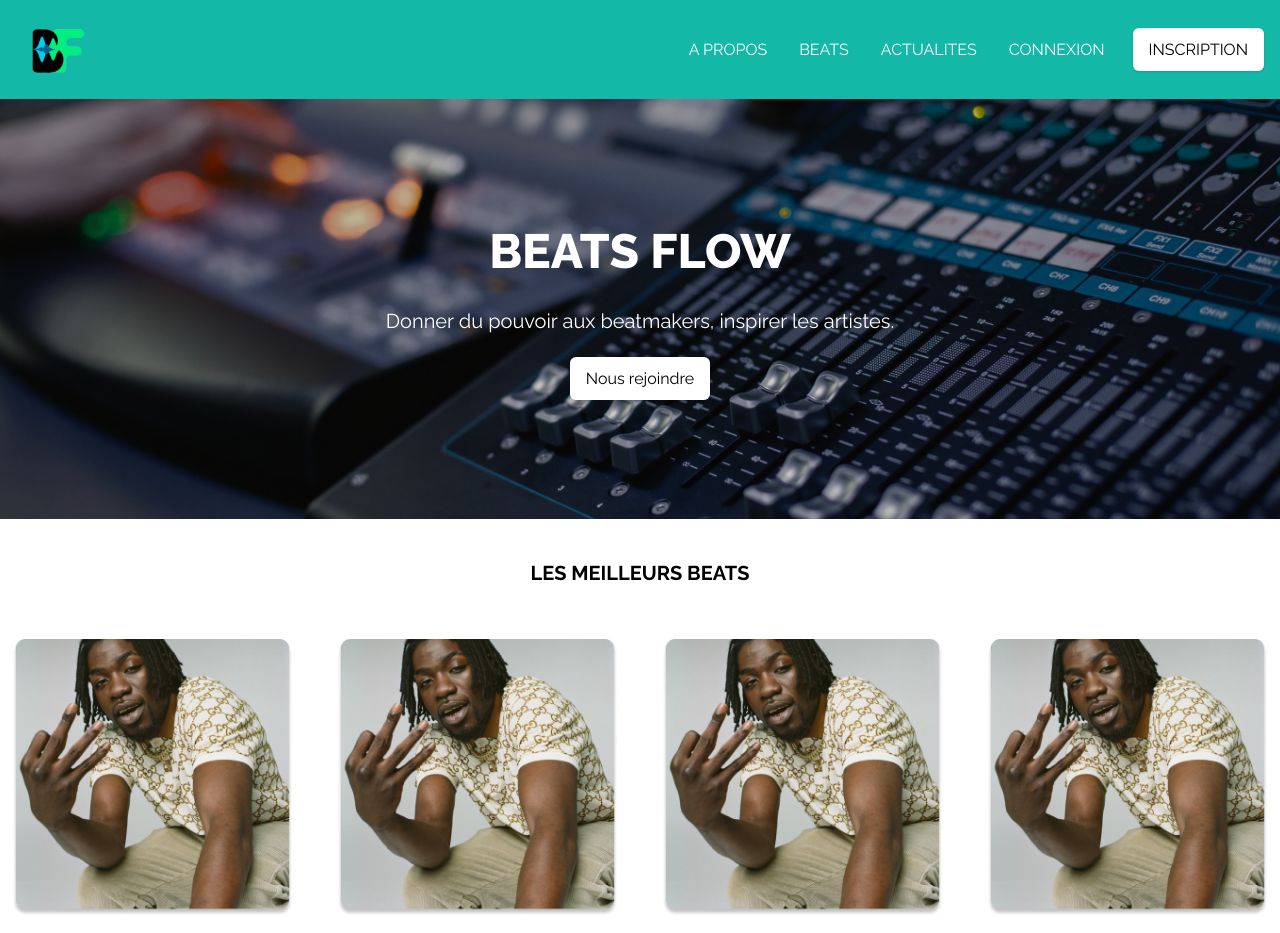
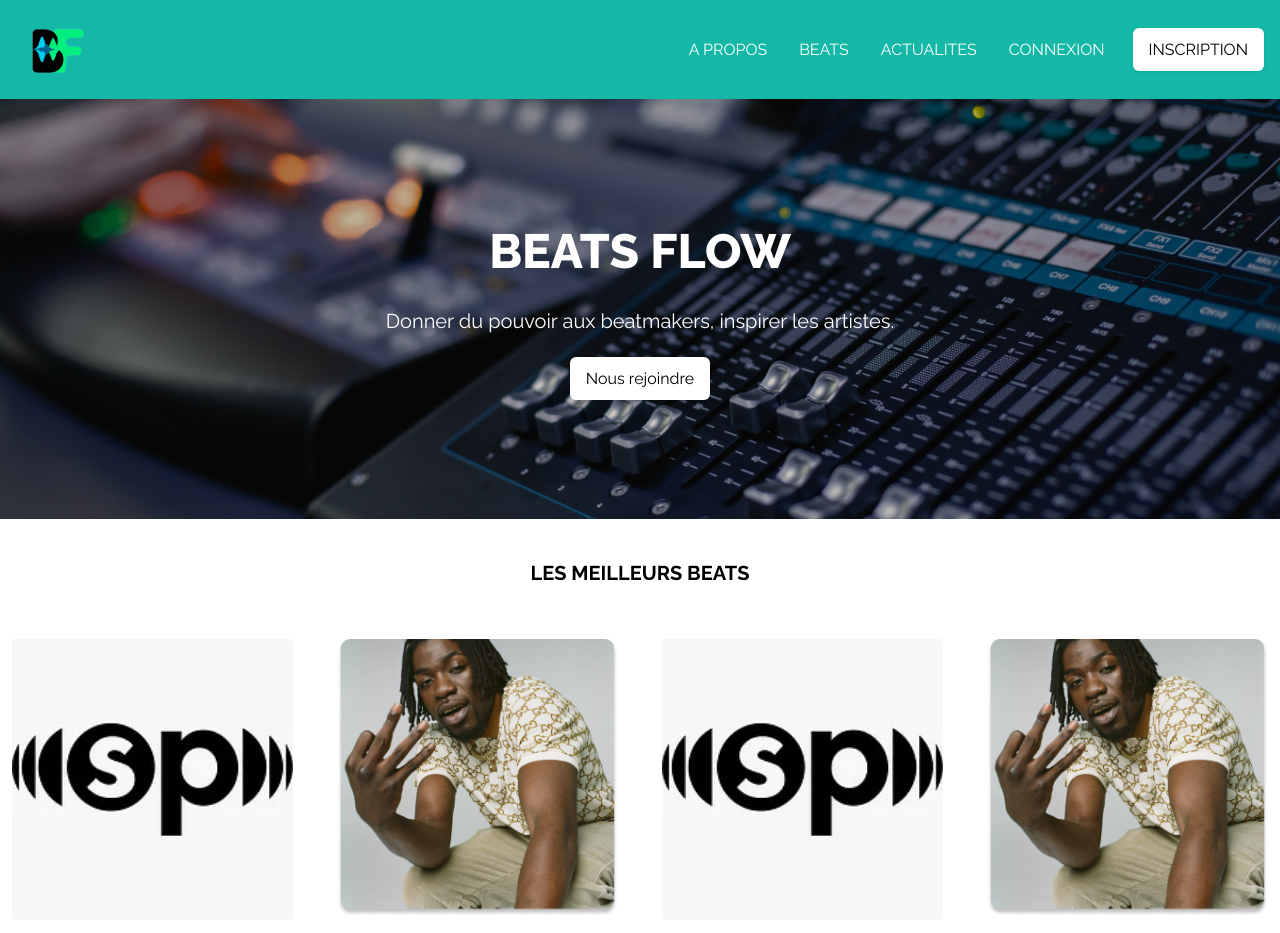
Before and after one commit to jimmy-martin/beatsflow-front, a Next.js app: page / in a window 1280 px wide. Shown: the top 933 px of the page. Built offline with nearby package versions, Linux system fonts and the light colour scheme; no server answers.

Commit message:
Manage audio player (play wanted beat)

```diff
--- a/src/components/AudioPlayer/index.tsx
+++ b/src/components/AudioPlayer/index.tsx
@@ -1,5 +1,6 @@
 /* eslint-disable react/jsx-key */
 import AudioPlayerDescription from './components/Description'
+import { useRouter } from 'next/router'
 import H5AudioPlayer from 'react-h5-audio-player'
 import 'react-h5-audio-player/lib/styles.css'
 
@@ -14,10 +15,21 @@
 
 export default function AudioPlayer({ beat }: AudioPlayerProps) {
   let { title, audioUrl, imageUrl, username } = beat
-  audioUrl = '/beats/reflected-light-147979.mp3'
+
+  const router = useRouter()
+
+  const isLoginOrRegisterPage =
+    router.pathname === '/connexion' || router.pathname === '/inscription'
+
+  if (isLoginOrRegisterPage) {
+    return null
+  }
+
   return (
+    <div className="sticky bottom-0">
       <H5AudioPlayer
         src={audioUrl}
+        autoPlay
         customAdditionalControls={[
           <AudioPlayerDescription
             title={title}
@@ -26,5 +38,6 @@
           />,
         ]}
       />
+    </div>
   )
 }
--- a/src/components/Beat/Hover/index.tsx
+++ b/src/components/Beat/Hover/index.tsx
@@ -1,15 +1,26 @@
+import { AudioContext } from '@/contexts/audioContext'
+import { Beat } from '@/data'
 import Image from 'next/image'
+import { useContext } from 'react'
 
-type HoverProps = {
-  imageUrl?: string
-}
+export default function Hover(beat: Beat) {
+  const { title, audioUrl, imageUrl, username, categoryName } = beat
 
-export default function Hover({ imageUrl }: HoverProps) {
+  const audioContext = useContext(AudioContext)
+
+  if (!audioContext) {
+    throw new Error("AudioContext doesn't exist")
+  }
+
+  const { playBeat } = audioContext
+  const handleClickOnPlayButton = () => {
+    playBeat({ title, audioUrl, imageUrl, username, categoryName })
+  }
   return (
     <div className="group relative">
       <Image
         className="w-full md:w-72 block rounded mx-auto"
-        src={imageUrl ?? '/assets/placeholders/home-beats-placeholder.png'}
+        src={imageUrl}
         alt=""
         width={150}
         height={150}
@@ -28,7 +39,10 @@
           </svg>
         </button>
 
-        <button className="hover:scale-110 text-white opacity-0 transform translate-y-3 group-hover:translate-y-0 group-hover:opacity-100 transition">
+        <button
+          onClick={handleClickOnPlayButton}
+          className="hover:scale-110 text-white opacity-0 transform translate-y-3 group-hover:translate-y-0 group-hover:opacity-100 transition"
+        >
           <svg
             xmlns="http://www.w3.org/2000/svg"
             width="40"
--- a/src/components/Beat/index.tsx
+++ b/src/components/Beat/index.tsx
@@ -1,21 +1,22 @@
 import Hover from './Hover'
+import { Beat as BeatType } from '@/data'
 
 type BeatProps = {
-  title: string
-  username: string
-  categoryName: string
-  imageUrl?: string
+  beat: BeatType
 }
 
-export default function Beat({
-  title,
-  username,
-  categoryName,
-  imageUrl,
-}: BeatProps) {
+export default function Beat({ beat }: BeatProps) {
+  const { title, audioUrl, imageUrl, username, categoryName } = beat
+
   return (
     <div className="rounded p-3 w-full md:w-auto">
-      <Hover imageUrl={imageUrl} />
+      <Hover
+        title={title}
+        audioUrl={audioUrl}
+        imageUrl={imageUrl}
+        username={username}
+        categoryName={categoryName}
+      />
       <div className="p-5 flex justify-between">
         <div>
           <h3 className="text-lg">{title}</h3>
--- a/src/components/HomeSections/BeatSection/index.tsx
+++ b/src/components/HomeSections/BeatSection/index.tsx
@@ -7,13 +7,7 @@
     <HomeSection title="LES MEILLEURS BEATS" seeMoreHref="/beats">
       <div className="grid grid-cols-1 gap-5 sm:grid-cols-2 lg:grid-cols-4 justify-items-center">
         {homeBeats.map((beat, idx) => (
-          <Beat
-            key={idx}
-            title={beat.title}
-            username={beat.username}
-            categoryName={beat.categoryName}
-            imageUrl={beat.imageUrl}
-          />
+          <Beat key={idx} beat={beat} />
         ))}
       </div>
     </HomeSection>
--- /dev/null
+++ b/src/components/Layout/index.tsx
@@ -0,0 +1,19 @@
+import AudioPlayer from '../AudioPlayer'
+import Footer from '../Footer'
+import Header from '../Header'
+import { AudioContext } from '@/contexts/audioContext'
+import React, { useContext } from 'react'
+
+type LayoutProps = {
+  children: React.ReactNode
+}
+
+export default function Layout({ children }: LayoutProps) {
+  return (
+    <>
+      <Header />
+      {children}
+      <Footer />
+    </>
+  )
+}
--- /dev/null
+++ b/src/contexts/audioContext.tsx
@@ -0,0 +1,34 @@
+'use client'
+
+import AudioPlayer from '@/components/AudioPlayer'
+import { Beat, beatPlayed } from '@/data'
+import { createContext, useState } from 'react'
+
+type AudioContextType = {
+  currentTrack: Beat
+  setCurrentTrack: React.Dispatch<React.SetStateAction<Beat>>
+  playBeat: (beat: Beat) => void
+}
+
+type AudioProviderType = {
+  children: React.ReactNode
+}
+
+export const AudioContext = createContext<AudioContextType | undefined>(
+  undefined
+)
+
+export default function AudioProvider({ children }: AudioProviderType) {
+  const [currentTrack, setCurrentTrack] = useState(beatPlayed)
+
+  const playBeat = (beat: Beat) => {
+    setCurrentTrack(beat)
+  }
+
+  return (
+    <AudioContext.Provider value={{ currentTrack, setCurrentTrack, playBeat }}>
+      {children}
+      {currentTrack.title !== '' && <AudioPlayer beat={currentTrack} />}
+    </AudioContext.Provider>
+  )
+}
--- a/src/data/index.ts
+++ b/src/data/index.ts
@@ -1,36 +1,51 @@
-export const beatPlayed = {
-  title: 'Reflected Light',
-  audioUrl: '/beats/reflected-light-147979.mp3',
-  imageUrl: '/assets/reflected-light.webp',
-  username: 'totoonthebeat',
+export type Beat = {
+  title: string
+  audioUrl: string
+  imageUrl: string
+  username: string
+  categoryName: string
 }
 
 export const homeBeats = [
   {
     title: 'Son 1',
+    audioUrl: '/beats/reflected-light-147979.mp3',
     username: 'totoonthebeat',
     categoryName: 'Trap',
-    imageUrl: undefined,
+    imageUrl: '/assets/reflected-light.webp',
   },
   {
     title: 'Son 2',
-    username: 'toto',
-    categoryName: 'Drill',
-    imageUrl: undefined,
+    audioUrl: '/beats/a-call-to-the-soul-149262.mp3',
+    username: 'totoonthebeat',
+    categoryName: 'Rap',
+    imageUrl: '/assets/placeholders/home-beats-placeholder.png',
   },
   {
     title: 'Son 3',
-    username: 'totoonthebeat',
-    categoryName: 'Rap',
-    imageUrl: undefined,
+    audioUrl: '/beats/reflected-light-147979.mp3',
+    username: 'toto',
+    categoryName: 'Drill',
+    imageUrl: '/assets/reflected-light.webp',
   },
   {
     title: 'Son 4',
+    audioUrl: '/beats/my-universe-147152.mp3',
     username: 'totoonthebeat',
     categoryName: 'Afro',
-    imageUrl: undefined,
+    imageUrl: '/assets/placeholders/home-beats-placeholder.png',
   },
 ]
+
+// export const beatPlayed = homeBeats[2]
+
+export const beatPlayed: Beat = {
+  title: '',
+  audioUrl: '',
+  imageUrl: '',
+  username: '',
+  categoryName: '',
+}
 
 export const posts = [
   {
--- a/src/pages/_app.tsx
+++ b/src/pages/_app.tsx
@@ -1,4 +1,5 @@
 import './../styles/globals.css'
+import AudioProvider from '@/contexts/audioContext'
 import type { AppProps } from 'next/app'
 import { Raleway } from 'next/font/google'
 
@@ -6,8 +7,10 @@
 
 export default function App({ Component, pageProps }: AppProps) {
   return (
-    <div className={raleway.className}>
-      <Component {...pageProps} />
-    </div>
+    <AudioProvider>
+      <div className={raleway.className}>
+        <Component {...pageProps} />
+      </div>
+    </AudioProvider>
   )
 }
--- a/src/pages/a-propos.tsx
+++ b/src/pages/a-propos.tsx
@@ -1,15 +1,11 @@
-import AudioPlayer from '@/components/AudioPlayer'
-import Footer from '@/components/Footer'
-import Header from '@/components/Header'
-import { beatPlayed } from '@/data'
+import Layout from '@/components/Layout'
 
 export default function About() {
   return (
     <>
-      <Header />
-      <h1>À propos</h1>
-      <AudioPlayer beat={beatPlayed} />
-      <Footer />
+      <Layout>
+        <h1>À propos</h1>
+      </Layout>
     </>
   )
 }
--- a/src/pages/actualites.tsx
+++ b/src/pages/actualites.tsx
@@ -1,15 +1,11 @@
-import AudioPlayer from '@/components/AudioPlayer'
-import Footer from '@/components/Footer'
-import Header from '@/components/Header'
-import { beatPlayed } from '@/data'
+import Layout from '@/components/Layout'
 
 export default function News() {
   return (
     <>
-      <Header />
-      <h1>Actualités</h1>
-      <AudioPlayer beat={beatPlayed} />
-      <Footer />
+      <Layout>
+        <h1>Actualités</h1>
+      </Layout>
     </>
   )
 }
--- a/src/pages/beats.tsx
+++ b/src/pages/beats.tsx
@@ -1,15 +1,9 @@
-import AudioPlayer from '@/components/AudioPlayer'
-import Footer from '@/components/Footer'
-import Header from '@/components/Header'
-import { beatPlayed } from '@/data'
+import Layout from '@/components/Layout'
 
 export default function Beats() {
   return (
-    <>
-      <Header />
+    <Layout>
       <h1>Beats</h1>
-      <AudioPlayer beat={beatPlayed} />
-      <Footer />
-    </>
+    </Layout>
   )
 }
--- a/src/pages/index.tsx
+++ b/src/pages/index.tsx
@@ -1,16 +1,10 @@
-import AudioPlayer from '@/components/AudioPlayer'
-import Footer from '@/components/Footer'
-import Header from '@/components/Header'
 import Home from '@/components/Home'
-import { beatPlayed } from '@/data'
+import Layout from '@/components/Layout'
 
 export default function HomePage() {
   return (
-    <>
-      <Header />
+    <Layout>
       <Home />
-      <AudioPlayer beat={beatPlayed} />
-      <Footer />
-    </>
+    </Layout>
   )
 }
```
Lines whose indentation alone changed are shown as unchanged.
